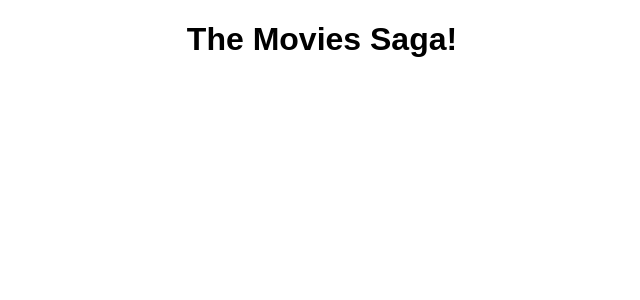
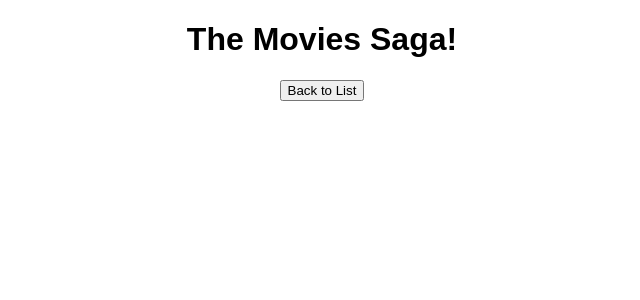
Before and after one commit to karlekraemer/weekend-movie-sagas, a React (Create React App) app: page /#/details in a window 1280 px wide. Shown: the top 300 px of the page, without its empty margins (318-958 px from the left). Built offline with nearby package versions, Linux system fonts and the light colour scheme.

Commit message:
page navigation working. Now to work on the handleClick event within movieList

```diff
--- a/package.json
+++ b/package.json
@@ -2,7 +2,7 @@
   "name": "redux-intro",
   "version": "0.1.0",
   "private": true,
-  "proxy": "http://localhost:5000",
+  "proxy": "http://localhost:5001",
   "dependencies": {
     "@material-ui/core": "^4.11.3",
     "axios": "^0.21.1",
--- a/src/components/App/App.js
+++ b/src/components/App/App.js
@@ -1,6 +1,8 @@
 import {HashRouter as Router, Route} from 'react-router-dom';
 import './App.css';
 import MovieList from '../MovieList/MovieList'
+// import Details file path
+import Details from '../Details/Details';
 
 function App() {
   return (
@@ -11,9 +13,11 @@ function App() {
           <MovieList />
         </Route>
 
-        {/* Details page */}
-
-        {/* Add Movie page */}
+        {/* Details page Route*/}
+        <Route path="/details" exact>
+          <Details />
+        </Route>
+        {/* Add Movie page Route*/}
       </Router>
     </div>
   );
--- /dev/null
+++ b/src/components/Details/Details.jsx
@@ -0,0 +1,18 @@
+import './Details.jsx';
+import { useHistory } from 'react-router-dom';
+
+function Details () {
+
+    // history const
+    const history = useHistory();
+
+    return (
+        <main>
+            {/* back to List  button */}
+            <button onClick={() => history.push('/')} className="button">Back to List</button>
+        </main>
+
+    );
+
+}
+export default Details;
--- a/src/components/MovieList/MovieList.jsx
+++ b/src/components/MovieList/MovieList.jsx
@@ -1,15 +1,28 @@
 import React, { useEffect } from 'react';
 import { useDispatch, useSelector } from 'react-redux';
 import './MovieList.css'
+//import use history
+import { useHistory } from 'react-router-dom';
 
 function MovieList() {
 
+    //use history const
+    const history = useHistory();
     const dispatch = useDispatch();
     const movies = useSelector(store => store.movies);
 
     useEffect(() => {
         dispatch({ type: 'FETCH_MOVIES' });
     }, []);
+
+    //create an handleClick here to navigate us to /details when a movie poster is clicked
+    // will also fire off dispatches
+    const handleClick = (event) => {
+        // send us to details page
+        history.push('/details');
+        // dispatches
+    }
+
 
     return (
         <main>
@@ -19,7 +32,7 @@ function MovieList() {
                     return (
                         <div key={movie.id} >
                             <h3>{movie.title}</h3>
-                            <img src={movie.poster} alt={movie.title}/>
+                            <img src={movie.poster} alt={movie.title} onClick={handleClick}/>
                         </div>
                     );
                 })}
--- a/src/index.js
+++ b/src/index.js
@@ -53,6 +53,7 @@ const genres = (state = [], action) => {
 }
 
 // Create one store that all components can use
+    //one store to rule them all
 const storeInstance = createStore(
     combineReducers({
         movies,
```
Also changed, not shown: src/components/Details/Details.css (added), 1 other file (tests, documents, lock files or other folders).
